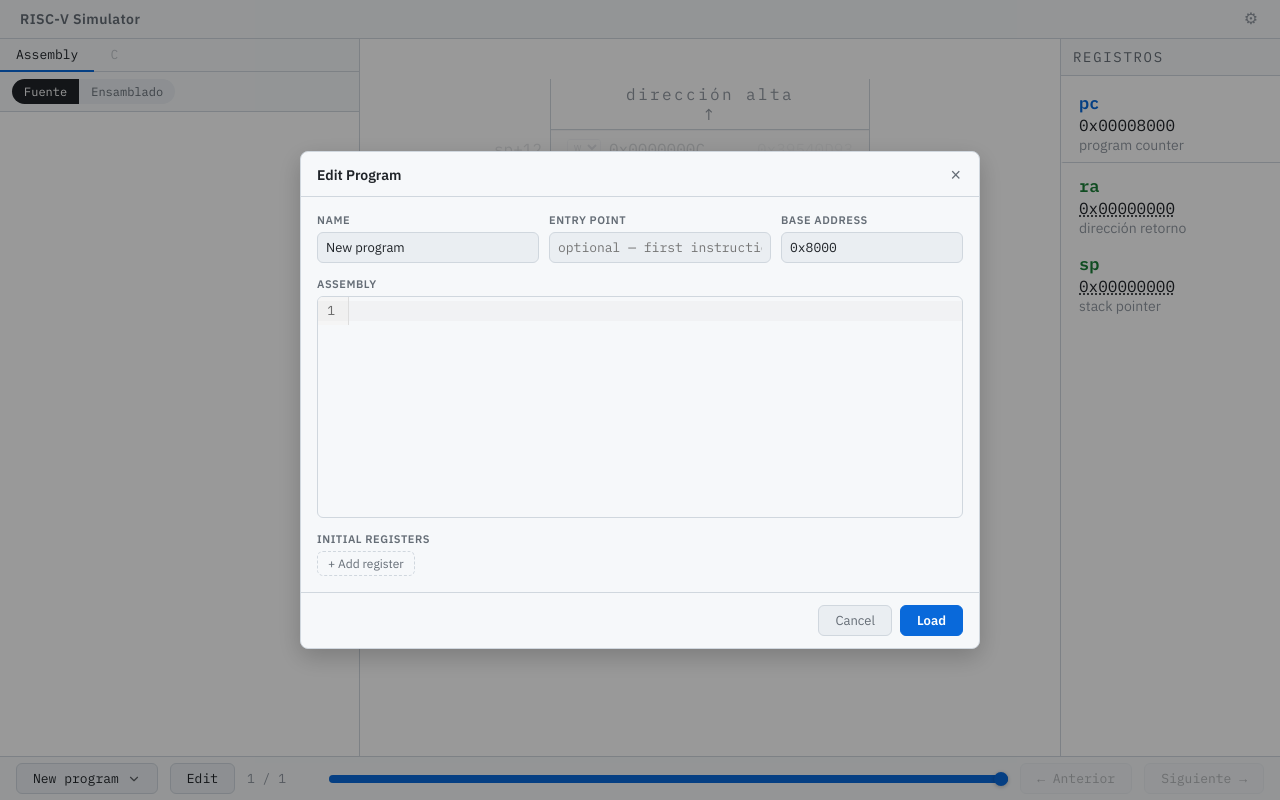
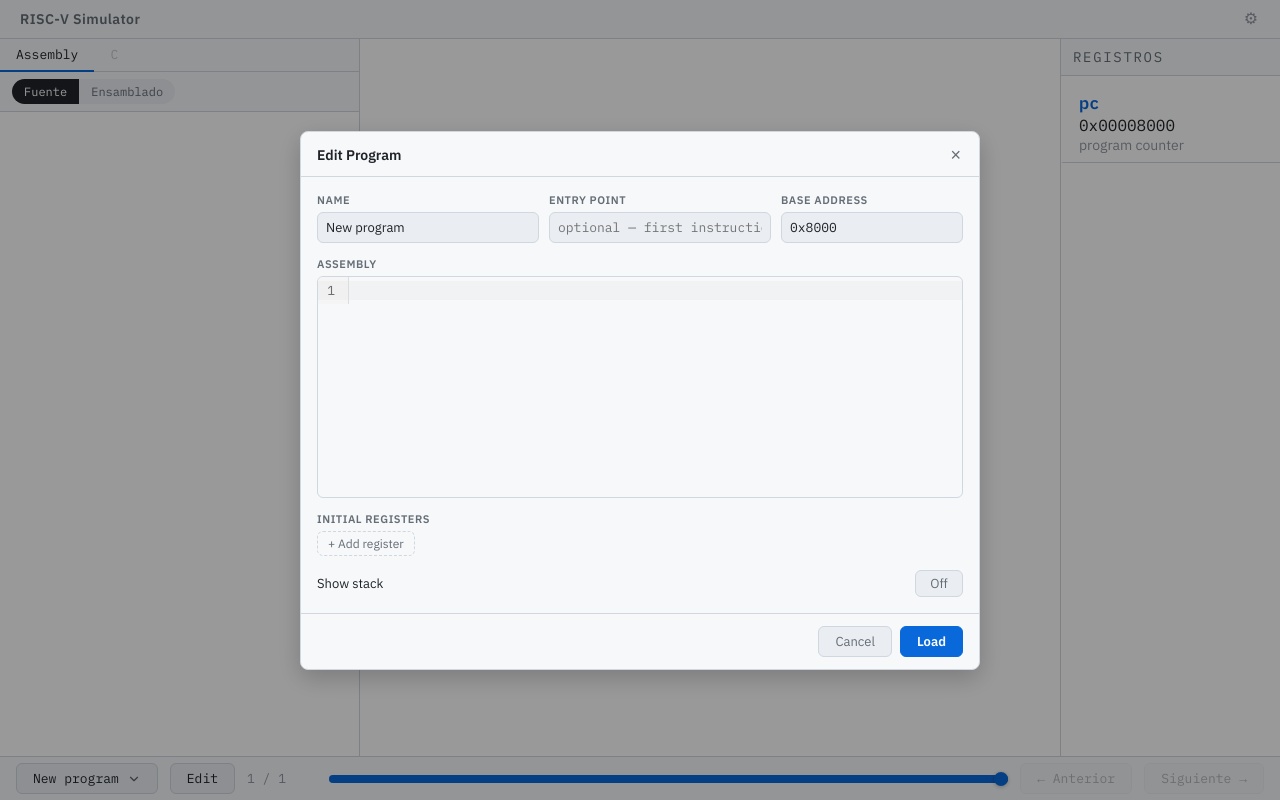
Before and after one commit to nilehmann/riscv-sim, a Svelte app: page / in a window 1280 px wide. Both pictures are taken after a click on the button "Edit". Built offline with nearby package versions, Linux system fonts and the light colour scheme.

Commit message:
Stack toggle

```diff
--- a/src/ProgramEditor.svelte
+++ b/src/ProgramEditor.svelte
@@ -81,15 +81,28 @@
 
     // ── Component state ───────────────────────────────────────────────────────
 
+    const DEFAULT_STACK_BASE = 0xc0000000;
+    const DEFAULT_SP = 0xbfffff00;
+
     let name = $state(sim.program?.name ?? "");
     let entryPoint = $state(sim.program?.entryPoint ?? "");
     let baseAddress = $state("0x" + (sim.program?.baseAddress ?? 0x8000).toString(16));
     let assembly = $state(sim.program?.assembly ?? "");
     let regs = $state<Array<{ reg: string; val: string }>>(
-        Object.entries(sim.program?.initialRegs ?? { sp: 0xbfffff00, ra: 0x8050 }).map(
-            ([reg, val]) => ({ reg, val: "0x" + val.toString(16) }),
-        ),
+        Object.entries(
+            (() => {
+                const ir = sim.program?.initialRegs;
+                const defaults: Record<string, number> = { sp: DEFAULT_SP, ra: 0x8050 };
+                if (!ir) return sim.program?.showStack ? { ra: 0x8050 } : defaults;
+                return sim.program.showStack
+                    ? Object.fromEntries(Object.entries(ir).filter(([k]) => k !== "sp"))
+                    : ir;
+            })()
+        ).map(([reg, val]) => ({ reg, val: "0x" + (val as number).toString(16) }))
     );
+    let showStack = $state(sim.program?.showStack ?? false);
+    let stackBase = $state("0x" + (sim.program?.stackBase ?? DEFAULT_STACK_BASE).toString(16));
+    let stackSp   = $state("0x" + (sim.program?.initialRegs?.sp ?? DEFAULT_SP).toString(16));
     let loadError = $state<string | null>(null);
     let editorContainer = $state<HTMLElement | null>(null);
 
@@ -98,7 +111,7 @@
         const errors = new Set<number>();
         for (let i = 0; i < regs.length; i++) {
             const reg = regs[i]!.reg.trim();
-            if (!isReg(reg)) {
+            if (!isReg(reg) || reg === "zero" || (showStack && reg === "sp")) {
                 errors.add(i);
             } else if (seen.has(reg)) {
                 errors.add(i);
@@ -152,7 +165,8 @@
 
     function addReg() {
         const used = new Set(regs.map((r) => r.reg));
-        const next = ALL_REGS.find((r) => !used.has(r)) ?? ALL_REGS[0]!;
+        const forbidden = new Set(["zero", ...(showStack ? ["sp"] : [])]);
+        const next = ALL_REGS.find((r) => !used.has(r) && !forbidden.has(r)) ?? ALL_REGS[0]!;
         regs = [...regs, { reg: next, val: "0x0" }];
     }
 
@@ -192,7 +206,15 @@
             }
             initialRegs[reg] = v;
         }
-        const prog: Program = { name, entryPoint: entryPoint.trim() || undefined, baseAddress: parsedBase, initialRegs, assembly };
+        let parsedStackBase: number | undefined;
+        if (showStack) {
+            parsedStackBase = parseInt(stackBase);
+            if (isNaN(parsedStackBase)) { loadError = "Invalid stack base address"; return; }
+            const parsedStackSp = parseInt(stackSp);
+            if (isNaN(parsedStackSp)) { loadError = "Invalid stack pointer value"; return; }
+            initialRegs["sp"] = parsedStackSp;
+        }
+        const prog: Program = { name, entryPoint: entryPoint.trim() || undefined, baseAddress: parsedBase, initialRegs, assembly, showStack, stackBase: parsedStackBase };
         sim.loadProgram(prog);
         if (sim.loadError) {
             loadError = sim.loadError.message + (sim.loadError.detail ? `\n${sim.loadError.detail}` : "");
@@ -238,7 +260,7 @@
             <div class="field">
                 <label class="field-label">Initial registers</label>
                 <datalist id="regs-list-dl">
-                    {#each ALL_REGS as r}<option value={r}></option>{/each}
+                    {#each ALL_REGS.filter(r => r !== "zero" && !(showStack && r === "sp")) as r}<option value={r}></option>{/each}
                 </datalist>
                 <div class="regs-list">
                     {#each regs as row, i}
@@ -257,6 +279,28 @@
                     <button class="add-reg-btn" onclick={addReg}>+ Add register</button>
                 </div>
             </div>
+
+            <div class="toggle-row">
+                <span class="toggle-label">Show stack</span>
+                <button
+                    class="toggle-btn"
+                    class:active={showStack}
+                    onclick={() => (showStack = !showStack)}
+                >{showStack ? "On" : "Off"}</button>
+            </div>
+
+            {#if showStack}
+                <div class="row2">
+                    <div class="field">
+                        <label class="field-label">Stack base</label>
+                        <input class="input mono" bind:value={stackBase} placeholder="0xc0000000" />
+                    </div>
+                    <div class="field">
+                        <label class="field-label">Stack pointer (sp)</label>
+                        <input class="input mono" bind:value={stackSp} placeholder="0xbfffff00" />
+                    </div>
+                </div>
+            {/if}
 
             {#if loadError}
                 <div class="error-box">{loadError}</div>
@@ -432,6 +476,37 @@
         border-color: var(--text-dim);
         color: var(--text);
     }
+    .toggle-row {
+        display: flex;
+        align-items: center;
+        justify-content: space-between;
+    }
+    .toggle-label {
+        font-family: var(--sans);
+        font-size: 13px;
+        color: var(--text);
+    }
+    .toggle-btn {
+        padding: 4px 14px;
+        border: 1px solid var(--border);
+        border-radius: 6px;
+        background: var(--surface2);
+        color: var(--text-dim);
+        font-family: var(--sans);
+        font-size: 13px;
+        cursor: pointer;
+        min-width: 48px;
+    }
+    .toggle-btn:hover {
+        border-color: var(--text-faint);
+        color: var(--text);
+    }
+    .toggle-btn.active {
+        background: var(--blue-dim);
+        border-color: var(--blue);
+        color: var(--blue);
+        font-weight: 600;
+    }
     .error-box {
         background: var(--red-dim);
         border: 1px solid var(--red);
--- a/src/programs.ts
+++ b/src/programs.ts
@@ -6,6 +6,7 @@ export const PROGRAMS: Program[] = [
     initialRegs: {},
     baseAddress: 0x8000,
     assembly: "",
+    showStack: false,
   },
   {
     name: "baz -> foo",
--- a/src/state.svelte.ts
+++ b/src/state.svelte.ts
@@ -12,7 +12,7 @@ function computeDisplayRegs(
   assembled: AssemblyResult,
 ): DisplayReg[] {
   const { sourceInstrs } = assembled;
-  const used = new Set(["sp", "ra"]);
+  const used = new Set<string>();
   for (const r of Object.keys(prog.initialRegs)) used.add(r);
   for (const si of sourceInstrs) {
     for (const c of si.concretes) {
```
